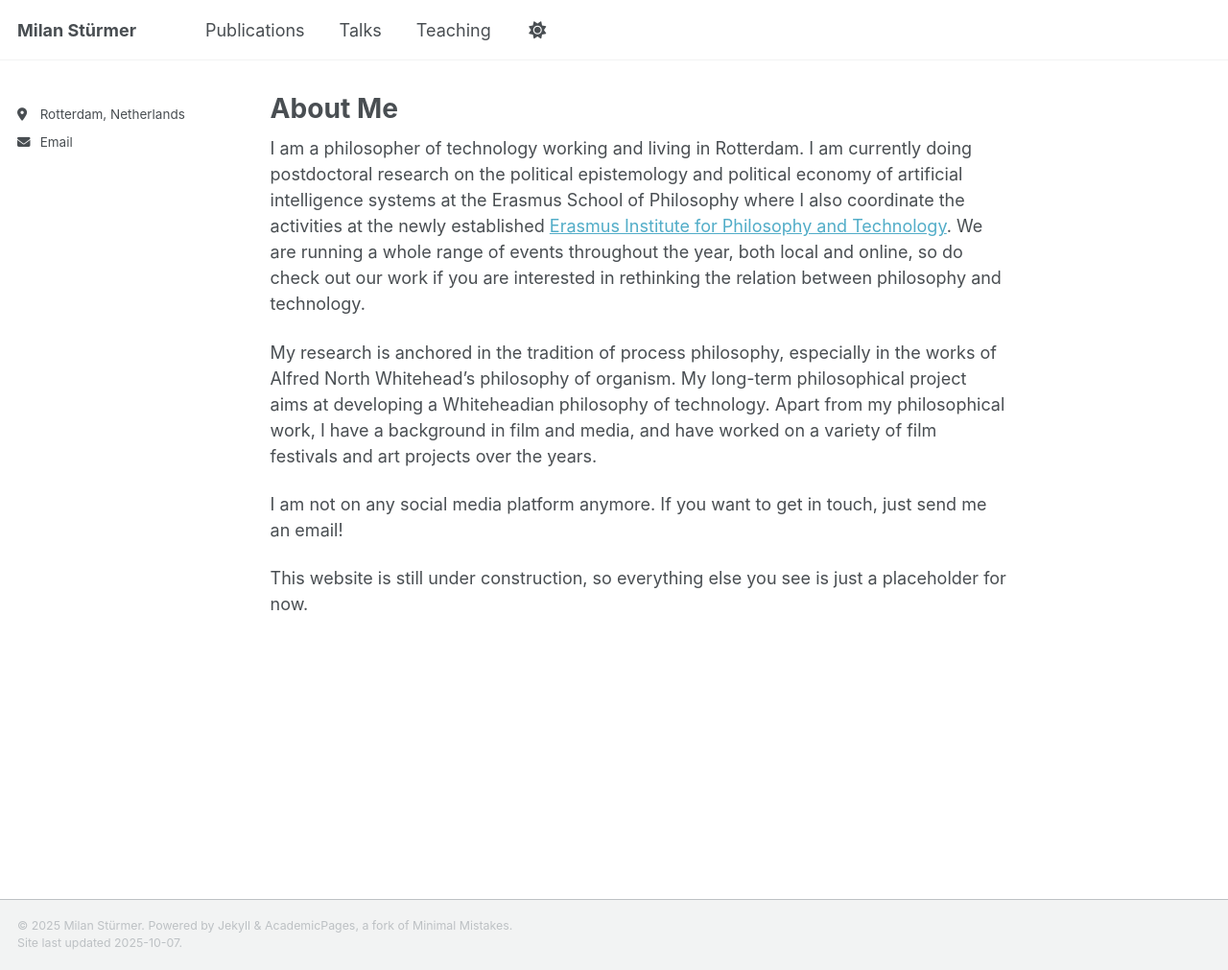
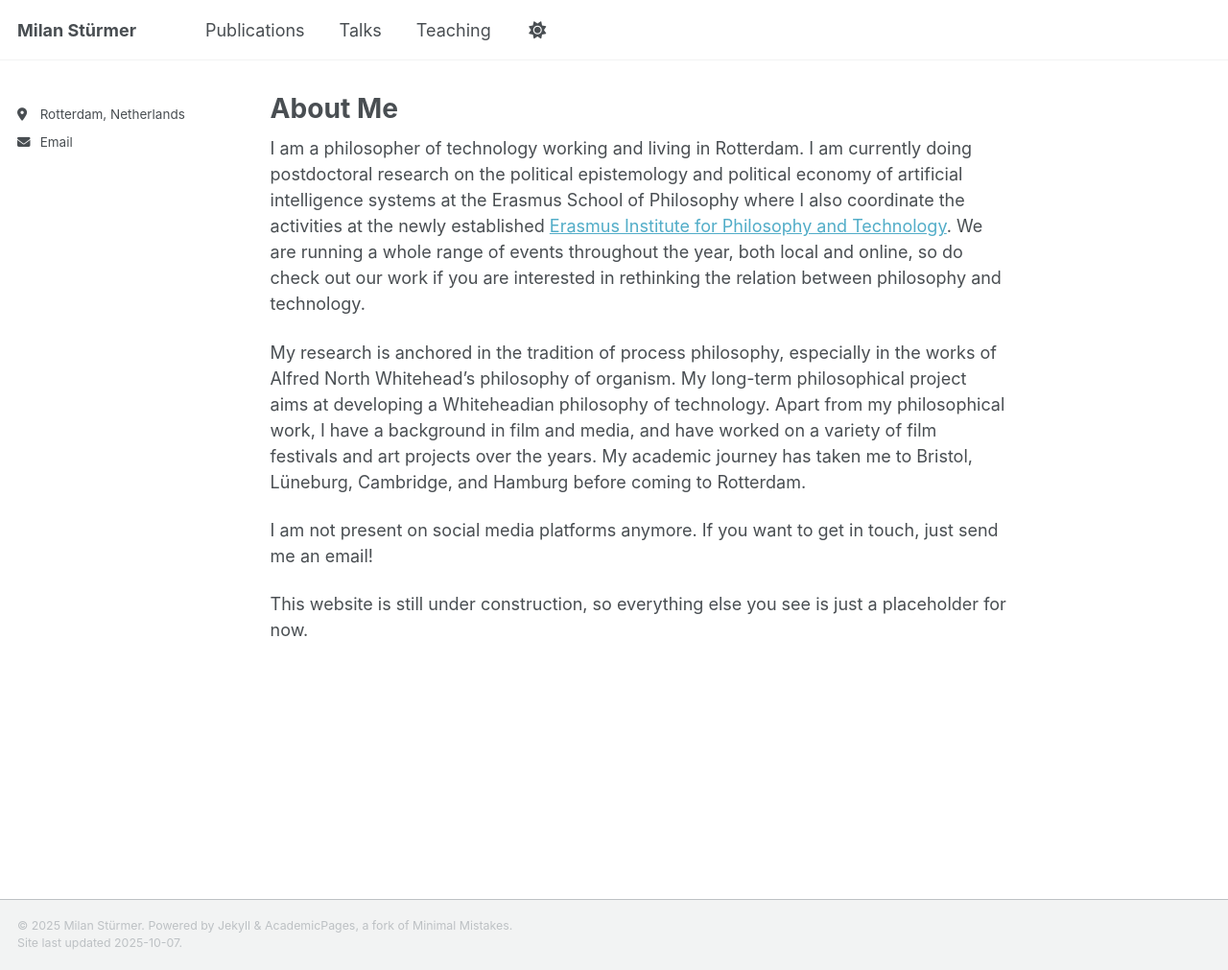
Before and after one commit to milanstuermer/milanstuermer.github.io, a Jekyll site: the page built from _pages/about.md, in a window 1280 px wide and 1011 px high. Shown: the whole window at 96% size. Built offline with Jekyll 4.4.1, drawn with Linux system fonts in a browser that asks for light colours; a script that is not in the unit is left out.

Commit message:
Update about.md

```diff
--- a/_pages/about.md
+++ b/_pages/about.md
@@ -10,8 +10,8 @@
 I am a philosopher of technology working and living in Rotterdam. I am currently doing postdoctoral research on the political epistemology and political economy of artificial intelligence systems at the Erasmus School of Philosophy where I also coordinate the activities at the newly established [Erasmus Institute for Philosophy and Technology](https://www.eur.nl/en/esphil/erasmus-institute-philosophy-and-technology). We are running a whole range of events throughout the year, both local and online, so do check out our work if you are interested in rethinking the relation between philosophy and technology.
 
 My research is anchored in the tradition of process philosophy, especially in the works of Alfred North Whitehead’s philosophy of organism. My long-term philosophical project aims at developing a Whiteheadian philosophy of technology.
-Apart from my philosophical work, I have a background in film and media, and have worked on a variety of film festivals and art projects over the years.
+Apart from my philosophical work, I have a background in film and media, and have worked on a variety of film festivals and art projects over the years. My academic journey has taken me to Bristol, Lüneburg, Cambridge, and Hamburg before coming to Rotterdam.
 
-I am not on any social media platform anymore. If you want to get in touch, just send me an email!
+I am not present on social media platforms anymore. If you want to get in touch, just send me an email!
 
 This website is still under construction, so everything else you see is just a placeholder for now.
```
